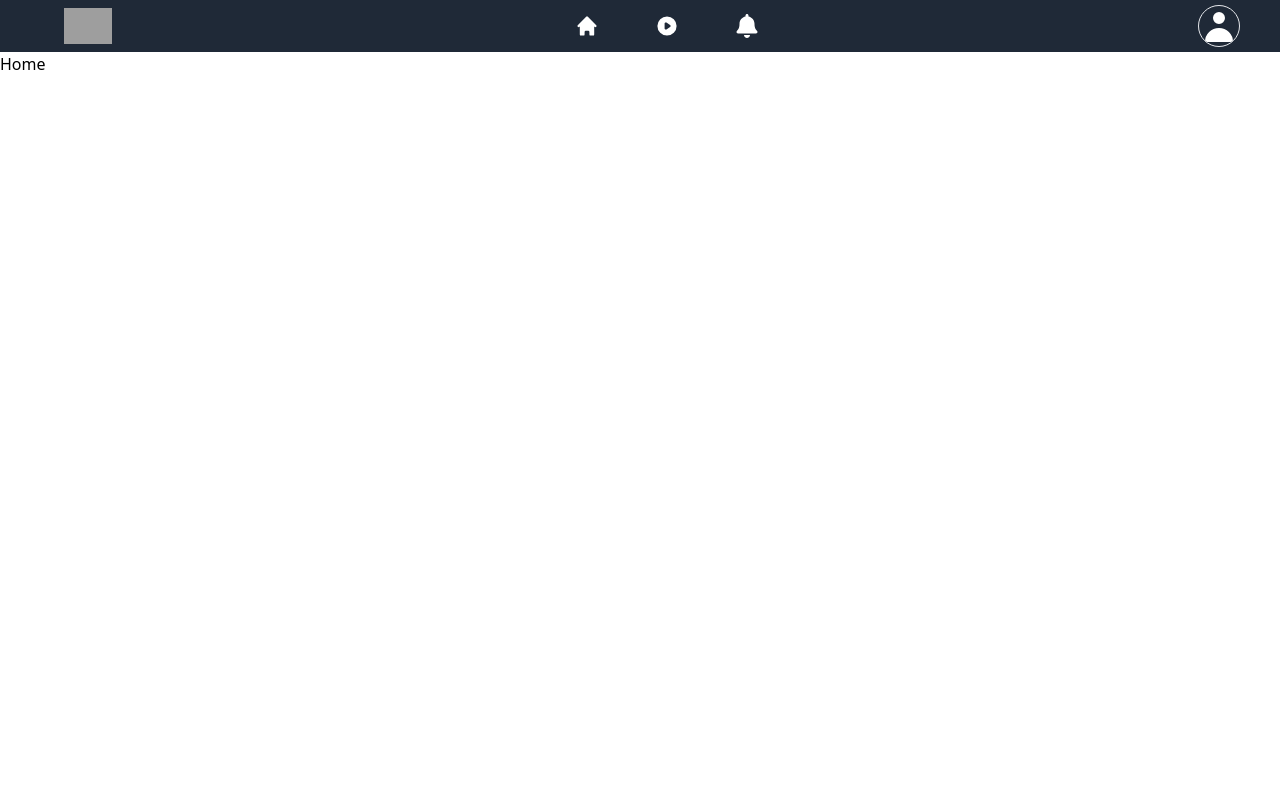
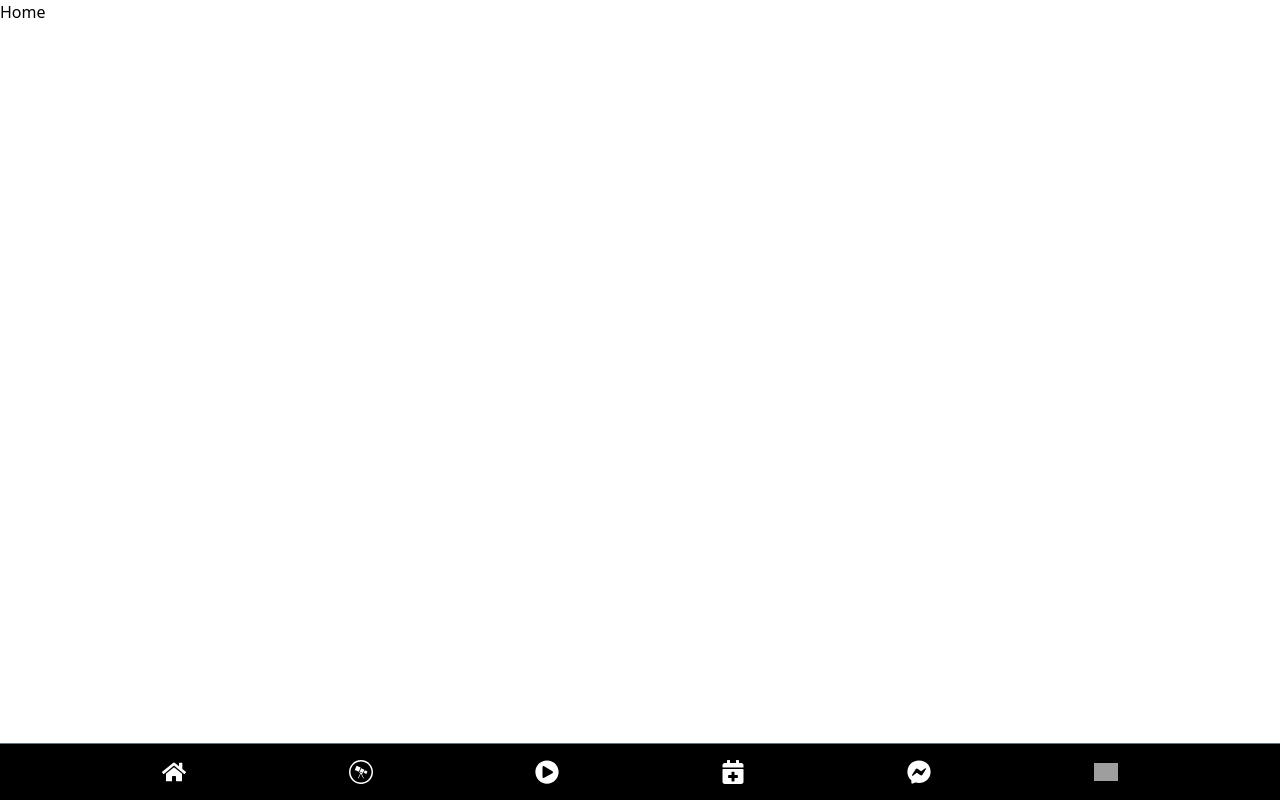
Before and after one commit to muhammadAbdulMannan2022/socialClient, a React (Vite) app: page / in a window 1280 px wide. Built offline with nearby package versions, Linux system fonts and the light colour scheme; grey boxes are pictures that could not be loaded.

Commit message:
idea has chinged. working on new. bottom done

```diff
--- a/src/components/NaveBar/NaveBar.jsx
+++ b/src/components/NaveBar/NaveBar.jsx
@@ -1,109 +1,41 @@
-import { useEffect, useState } from "react";
-import { FaBell } from "react-icons/fa";
-import { HiHome, HiMenu, HiOutlineX, HiPlay, HiUser } from "react-icons/hi";
-import { Link } from "react-router-dom";
+import React from "react";
+import {
+  FaCalendarPlus,
+  FaFacebookMessenger,
+  FaHome,
+  FaPlayCircle,
+  FaWpexplorer,
+} from "react-icons/fa";
 
-const Navebar = () => {
-  const [isOpen, setIsOpen] = useState(false);
-  const [userInfoIsOpen, setUserInfoIsOpen] = useState(false);
-  useEffect(() => {
-    if (isOpen) {
-      setUserInfoIsOpen(false);
-    }
-  }, [isOpen]);
-
+export default function NaveBar() {
   return (
-    <nav className="flex md:py-0 items-center justify-between bg-gray-800 text-white py-2 px-6 md:px-10">
-      <div className="flex items-center w-24 overflow-hidden justify-center">
-        <img
-          src="https://i.ibb.co/sbfnCxb/logo-removebg-preview.png"
-          alt="Logo"
-          className="w-12 my-2"
-          title="Instashohor"
-        />
-      </div>
-      {/* links */}
-      <div
-        className={`flex md:flex-row md:block flex-col absolute md:relative top-0 right-0 w-full md:w-auto h-screen md:h-auto bg-slate-900 md:bg-inherit backdrop-blur-md bg-opacity-50 p-10 md:p-0 ${
-          isOpen ? "translate-x-0" : "translate-x-full md:translate-x-0"
-        }`}
-      >
-        <div
-          onClick={() => setIsOpen(false)}
-          className="bg-gray-600 z-50 md:hidden hover:bg-gray-700 cursor-pointer w-12 h-12 rounded-full flex items-center justify-center"
-        >
-          <HiOutlineX className="w-10 h-10" />
-        </div>
-        <ul className="flex flex-col md:flex-row mt-10 md:mt-0 gap-4 transition-colors">
-          <li
-            className="hover:bg-slate-700 rounded-lg transition-colors p-5 md:px-5 md:py-2  cursor-pointer text-center font-bold"
-            title="Home"
-          >
-            <Link className={`${isOpen ? "flex items-center gap-5" : ""}`}>
-              <HiHome className="text-xl md:text-2xl hover:text-[#37B6FF]" />{" "}
-              {isOpen ? <h2>Home</h2> : <></>}
-            </Link>
-          </li>
-          <li
-            className="hover:bg-slate-700 rounded-lg transition-colors p-5 md:px-5 md:py-2  cursor-pointer text-center font-bold"
-            title="Watch"
-          >
-            <Link className={`${isOpen ? "flex items-center gap-5" : ""}`}>
-              <HiPlay className="text-xl md:text-2xl hover:text-[#37B6FF]" />{" "}
-              {isOpen ? <h2>Watch</h2> : <></>}
-            </Link>
-          </li>
-          <li
-            className="hover:bg-slate-700 rounded-lg transition-colors p-5 md:px-5 md:py-2  cursor-pointer text-center font-bold"
-            title="Notifications"
-          >
-            <Link className={`${isOpen ? "flex items-center gap-5" : ""}`}>
-              <FaBell className="text-xl md:text-2xl hover:text-[#37B6FF]" />{" "}
-              {isOpen ? <h2>Notifications</h2> : <></>}
-            </Link>
-          </li>
-        </ul>
-      </div>
-      <div className="flex items-center gap-3">
-        <div className={`${isOpen || "relative"}`}>
-          <div
-            onClick={() => setUserInfoIsOpen(!userInfoIsOpen)}
-            className={`border rounded-full cursor-pointer overflow-hidden`}
-          >
-            {/* <img src="" alt="" className="h-10 w-10" /> */}
-            <HiUser className="h-10 w-10 -z-10" />
+    <div className="bg-black border-t border-gray-500 absolute bottom-0 text-white w-full">
+      <ul className="list-none flex w-full items-center justify-evenly py-4">
+        <li className="cursor-pointer hover:text-pink-600">
+          <FaHome className="text-[24px]"></FaHome>
+        </li>
+        <li className="cursor-pointer hover:text-pink-600">
+          <FaWpexplorer className="text-[24px]"></FaWpexplorer>
+        </li>
+        <li className="cursor-pointer hover:text-pink-600">
+          <FaPlayCircle className="text-[24px]"></FaPlayCircle>
+        </li>
+        <li className="cursor-pointer hover:text-pink-600">
+          <FaCalendarPlus className="text-[24px]"></FaCalendarPlus>
+        </li>
+        <li className="cursor-pointer hover:text-pink-600">
+          <FaFacebookMessenger className="text-[24px]"></FaFacebookMessenger>
+        </li>
+        <li>
+          <div className="max-w-[24px]">
+            <img
+              className="w-full"
+              src="https://randomimg.almahmud.top/uploads/1725694636808-698707919-65.png"
+              alt="avatar"
+            />
           </div>
-          {/* userInfoIsOpen */}
-          <div
-            className={`absolute bg-slate-500 right-0 mt-4 p-4 rounded ${
-              userInfoIsOpen || "hidden"
-            }`}
-          >
-            <ul>
-              <li className="hover:bg-slate-700 transition-colors p-5 md:px-5 md:py-2  cursor-pointer text-center font-bold">
-                <Link>Home</Link>
-              </li>
-              <li className="hover:bg-slate-700 transition-colors p-5 md:px-5 md:py-2  cursor-pointer text-center font-bold">
-                <Link>About</Link>
-              </li>
-              <li className="hover:bg-slate-700 transition-colors p-5 md:px-5 md:py-2  cursor-pointer text-center font-bold">
-                <Link>Contact</Link>
-              </li>
-            </ul>
-          </div>
-        </div>
-        {/* Hamburger Menu */}
-        <div className="md:hidden">
-          <button
-            onClick={() => setIsOpen(true)}
-            className="text-white focus:outline-none"
-          >
-            <HiMenu className="w-10 h-10" />
-          </button>
-        </div>
-      </div>
-    </nav>
+        </li>
+      </ul>
+    </div>
   );
-};
-
-export default Navebar;
+}
```
